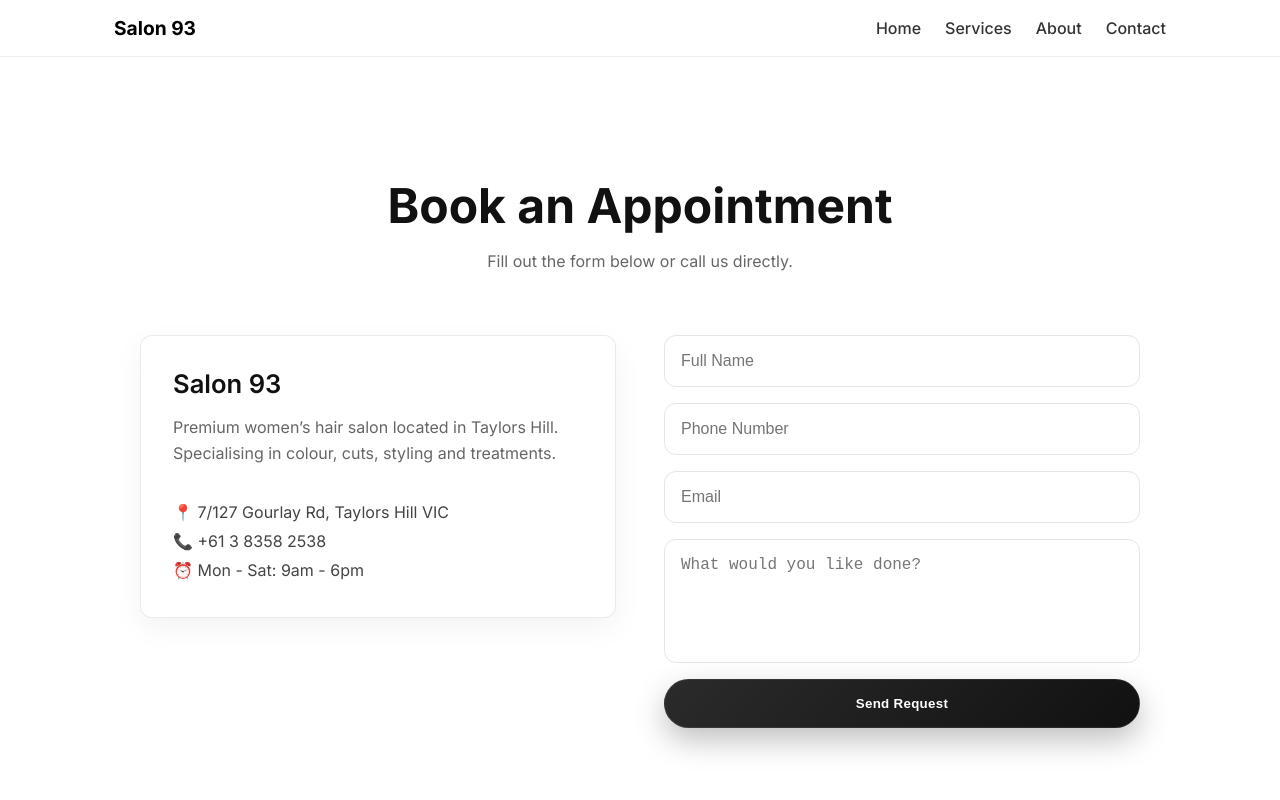
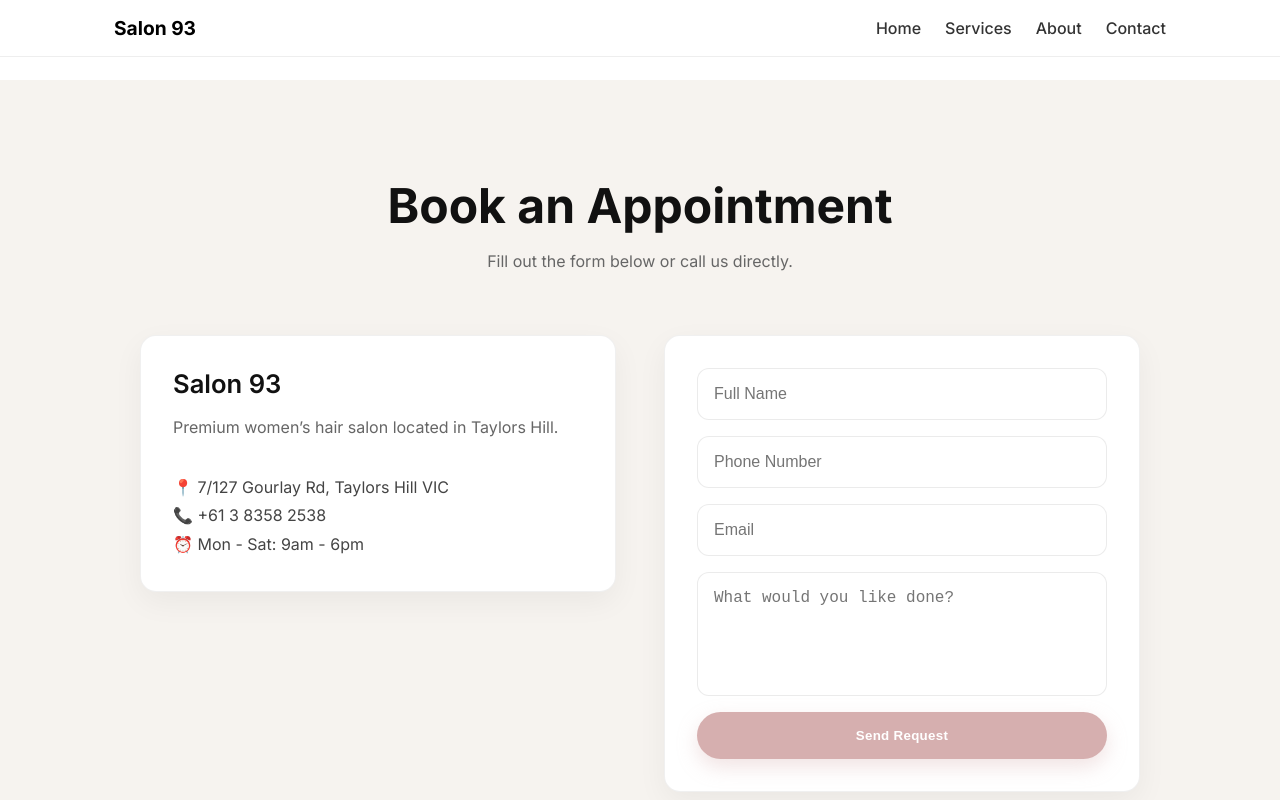
Before and after one commit to rrad0004-bot/salon93-website-v2, a Next.js app: page /contact in a window 1280 px wide. Shown: the top 800 px of the page. Built offline with nearby package versions, Linux system fonts and the light colour scheme.

Commit message:
bunch of polished changes

```diff
--- a/app/contact/page.js
+++ b/app/contact/page.js
@@ -11,7 +11,7 @@ const fadeUp = {
 
 export default function Contact() {
     return (
-        <main style={{ padding: "6rem 2rem", background: "#fff" }}>
+        <main style={{ padding: "6rem 2rem", background: "#F6F3EF" }}>
 
             {/* HEADER */}
             <motion.div
@@ -47,7 +47,6 @@ export default function Contact() {
                     variants={fadeUp}
                     initial="hidden"
                     animate="show"
-                    transition={{ duration: 0.5 }}
                 >
                     <Card>
                         <h2 style={{ fontSize: "1.6rem", fontWeight: "600" }}>
@@ -56,7 +55,6 @@ export default function Contact() {
 
                         <p style={{ marginTop: "1rem", color: "#666", lineHeight: "1.6" }}>
                             Premium women’s hair salon located in Taylors Hill.
-                            Specialising in colour, cuts, styling and treatments.
                         </p>
 
                         <div style={{ marginTop: "2rem", color: "#444", lineHeight: "1.8" }}>
@@ -68,18 +66,13 @@ export default function Contact() {
                 </motion.div>
 
                 {/* FORM */}
-                <motion.form
+                <motion.div
                     variants={fadeUp}
                     initial="hidden"
                     animate="show"
-                    transition={{ duration: 0.6 }}
-                    style={{
-                        display: "flex",
-                        flexDirection: "column",
-                        gap: "1rem",
-                    }}
                 >
-
+                    <Card>
+                        <form style={{ display: "flex", flexDirection: "column", gap: "1rem" }}>
                             <input placeholder="Full Name" style={inputStyle} />
                             <input placeholder="Phone Number" style={inputStyle} />
                             <input placeholder="Email" style={inputStyle} />
@@ -92,20 +85,20 @@ export default function Contact() {
                             <PrimaryButton>
                                 Send Request
                             </PrimaryButton>
-
-                </motion.form>
+                        </form>
+                    </Card>
+                </motion.div>
 
             </div>
         </main>
     );
 }
 
-/* INPUT STYLE */
 const inputStyle = {
     padding: "1rem",
     borderRadius: "12px",
-    border: "1px solid #e5e5e5",
+    border: "1px solid rgba(0,0,0,0.08)",
     outline: "none",
     fontSize: "1rem",
-    transition: "all 0.2s ease",
+    background: "#fff",
 };
--- a/components/ui/button.js
+++ b/components/ui/button.js
@@ -5,23 +5,27 @@ export function PrimaryButton({ children }) {
         <button
             style={{
                 padding: "1rem 1.7rem",
-                background: "linear-gradient(135deg, #2b2b2b, #111)",
+                background: colors.primary,
                 color: "#fff",
-                borderRadius: "999px",
-                border: "1px solid rgba(255,255,255,0.08)",
+                borderRadius: radius.pill,
+                border: "none",
                 cursor: "pointer",
                 fontWeight: "600",
                 letterSpacing: "0.3px",
-                boxShadow: "0 12px 30px rgba(0,0,0,0.25)",
+                boxShadow: "0 8px 20px rgba(214,175,175,0.35)",
                 transition: "all 0.25s ease",
             }}
             onMouseOver={(e) => {
+                e.currentTarget.style.background = colors.primaryHover;
                 e.currentTarget.style.transform = "translateY(-2px)";
-                e.currentTarget.style.boxShadow = "0 18px 40px rgba(0,0,0,0.35)";
+                e.currentTarget.style.boxShadow =
+                    "0 12px 28px rgba(214,175,175,0.45)";
             }}
             onMouseOut={(e) => {
+                e.currentTarget.style.background = colors.primary;
                 e.currentTarget.style.transform = "translateY(0px)";
-                e.currentTarget.style.boxShadow = "0 12px 30px rgba(0,0,0,0.25)";
+                e.currentTarget.style.boxShadow =
+                    "0 8px 20px rgba(214,175,175,0.35)";
             }}
         >
             {children}
@@ -29,25 +33,37 @@ export function PrimaryButton({ children }) {
     );
 }
 
-export function OutlineButton({ children }) {
+export function OutlineButton({ children, variant = "light" }) {
+    const isDark = variant === "dark";
+
     return (
         <button
             style={{
                 padding: "1rem 1.7rem",
-                background: "rgba(255,255,255,0.08)",
-                color: "#fff",
-                borderRadius: "999px",
-                border: "1px solid rgba(255,255,255,0.35)",
+                background: isDark ? "transparent" : "rgba(0,0,0,0.03)",
+                color: isDark ? "#fff" : colors.text,
+                borderRadius: radius.pill,
+                border: isDark
+                    ? "1px solid rgba(255,255,255,0.5)"
+                    : `1px solid ${colors.border}`,
                 cursor: "pointer",
                 fontWeight: "500",
-                backdropFilter: "blur(8px)",
+                backdropFilter: isDark ? "blur(6px)" : "none",
                 transition: "all 0.25s ease",
             }}
             onMouseOver={(e) => {
-                e.currentTarget.style.background = "rgba(255,255,255,0.15)";
+                if (isDark) {
+                    e.currentTarget.style.background = "rgba(255,255,255,0.12)";
+                } else {
+                    e.currentTarget.style.background = "rgba(0,0,0,0.06)";
+                }
             }}
             onMouseOut={(e) => {
-                e.currentTarget.style.background = "rgba(255,255,255,0.08)";
+                if (isDark) {
+                    e.currentTarget.style.background = "transparent";
+                } else {
+                    e.currentTarget.style.background = "rgba(0,0,0,0.03)";
+                }
             }}
         >
             {children}
--- a/components/ui/card.js
+++ b/components/ui/card.js
@@ -5,10 +5,20 @@ export function Card({ children }) {
         <div
             style={{
                 padding: "2rem",
-                borderRadius: radius.medium,
+                borderRadius: radius.large,
                 border: `1px solid ${colors.border}`,
                 background: colors.bg,
                 boxShadow: shadows.soft,
+                transition: "all 0.25s ease",
+            }}
+            onMouseOver={(e) => {
+                e.currentTarget.style.transform = "translateY(-4px)";
+                e.currentTarget.style.boxShadow =
+                    "0 20px 40px rgba(0,0,0,0.08)";
+            }}
+            onMouseOut={(e) => {
+                e.currentTarget.style.transform = "translateY(0px)";
+                e.currentTarget.style.boxShadow = shadows.soft;
             }}
         >
             {children}
--- a/theme.js
+++ b/theme.js
@@ -1,12 +1,18 @@
 export const colors = {
-    text: "#111",
-    muted: "#666",
-    soft: "#888",
-    border: "rgba(0,0,0,0.08)",
-    bg: "#ffffff",
-    lightBg: "#f9f9f9",
-    black: "#000",
-    white: "#fff",
+    text: "#1A1A1A",
+    muted: "#6B6B6B",
+    soft: "#8A8A8A",
+
+    bg: "#FFFFFF",
+    lightBg: "#F6F3EF",
+
+    border: "rgba(0,0,0,0.06)",
+
+    primary: "#D6AFAF",        // ⭐ dusty rose (main brand)
+    primaryHover: "#c59b9b",
+
+    black: "#1A1A1A",
+    white: "#FFFFFF",
 };
 
 export const spacing = {
```
Also changed, not shown: app/about/page.js (+8 -7 lines), app/page.js (+14 -11 lines), app/services/page.js (+11 -6 lines). Lines whose indentation alone changed are shown as unchanged.
